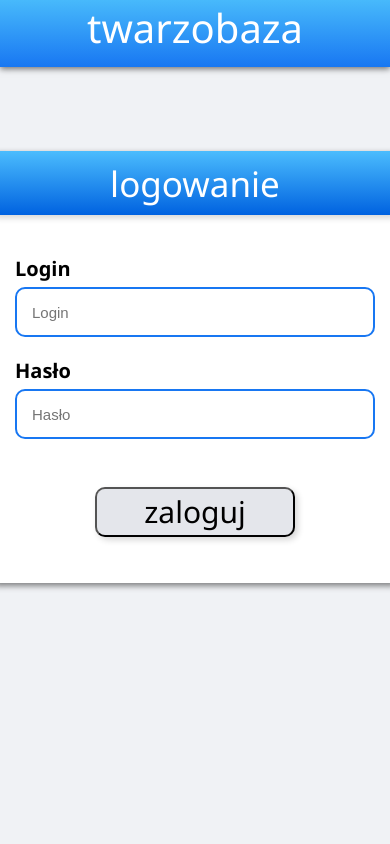
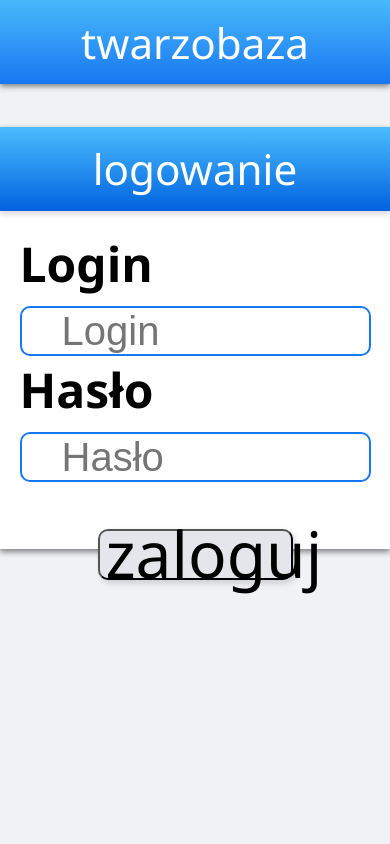
Before and after one commit to rotens/WDPAI-Projekt, a PHP site: template public/views/login.html in a window 390 px wide. Run offline with PHP 8.4, Linux system fonts and the light colour scheme; the template is opened without the code that fills it, so the values that code supplies are empty.

Commit message:
login page style for mobile devices and fonts

```diff
--- a/public/css/login-style.css
+++ b/public/css/login-style.css
@@ -57,13 +57,6 @@ header h1 {
     font: normal normal normal 35px/47px Segoe UI;
     letter-spacing: 0px;
     color: #FFFFFF;
-}
-
-.login-container {
-    margin-top: 10%;
-    display: flex;
-    flex-direction: column;
-    align-items: center;
 }
 
 .login-container input {
@@ -134,3 +127,64 @@ header h1 {
     letter-spacing: 0px;
     color: #000000;
 }
+
+@media only screen and (max-device-width: 1440px) {
+    header {
+        height: 10vh;
+        display: flex;
+        align-items: center;
+        justify-content: center;
+    }
+
+    header h1 {
+        font-size: 5vh;
+    }
+
+    .login-form-container {
+        margin-top: 5vh;
+        width: 100vw;
+        height: 50vh;
+    }
+
+    .form-header {
+        width: 100%;
+        height: 10vh;
+    }
+
+    .form-header h1 {
+        font-size: 5vh;
+    }
+
+    .login-container {
+        margin-top: 10%;
+        display: flex;
+        flex-direction: column;
+        align-items: center;
+    }
+
+    .login-container input {
+        height: 6vh;
+        font-size: 2.5em;
+    }
+
+    .login-container p {
+        font-size: 3em;
+        margin-bottom: 0.6em;
+    }
+
+    .password-container input {
+        height: 6vh;
+        font-size: 2.5em;
+    }
+
+    .password-container p {
+        font-size: 3em;
+        margin-bottom: 0.6em;
+    }
+
+    .login-button {
+        width: 50%;
+        height: 6vh;
+        font-size: 4em;
+    }
+}
```
